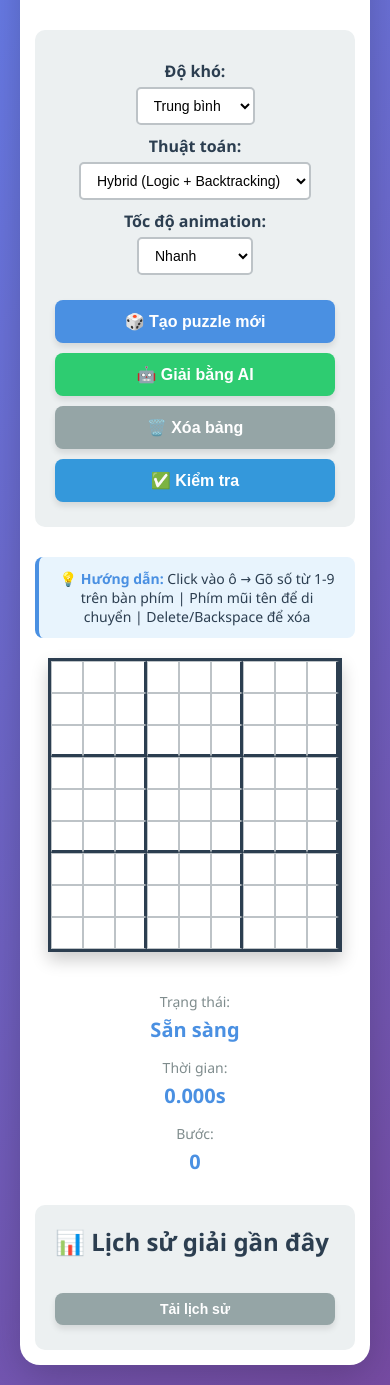
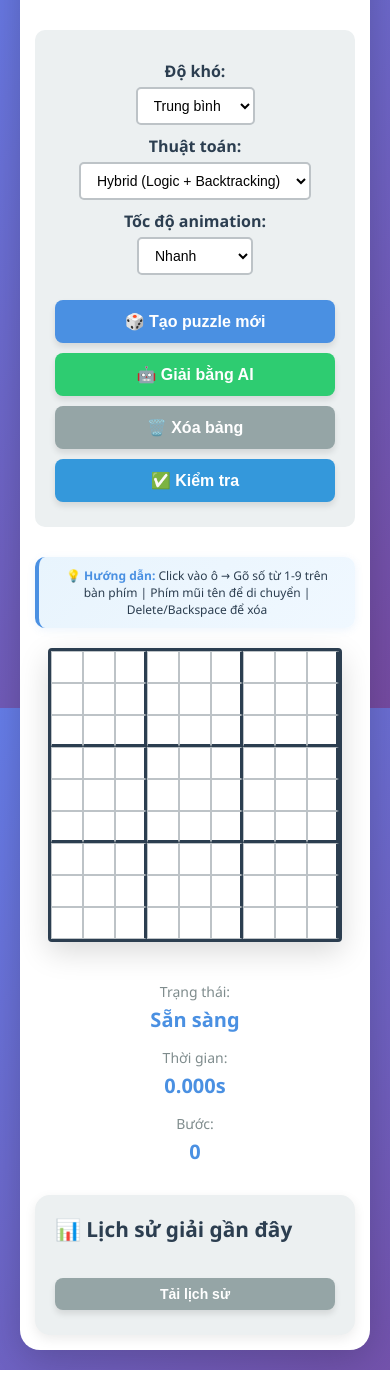
Before and after one commit to devhysterical/sudoku-ai-solver, a FastAPI app: page / in a window 390 px wide. Shown: the part 136-1521 px from the top of the page. Run offline with FastAPI, Linux system fonts and the light colour scheme.

Commit message:
feat: Update server host to localhost, enhance CSS styles, and restructure HTML layout for better responsiveness

```diff
--- a/main.py
+++ b/main.py
@@ -203,4 +203,4 @@
 if __name__ == "__main__":
     import uvicorn
 
-    uvicorn.run(app, host="0.0.0.0", port=8000)
+    uvicorn.run(app, host="localhost", port=8000)
--- a/static/css/style.css
+++ b/static/css/style.css
@@ -22,13 +22,14 @@
 body {
   font-family: "Segoe UI", Tahoma, Geneva, Verdana, sans-serif;
   background: linear-gradient(135deg, #667eea 0%, #764ba2 100%);
+  background-attachment: fixed;
   min-height: 100vh;
   color: var(--text-color);
   padding: 20px;
 }
 
 .container {
-  max-width: 1200px;
+  max-width: 1400px;
   margin: 0 auto;
   background: white;
   border-radius: 20px;
@@ -155,24 +156,33 @@
   font-size: 14px;
 }
 
+/* Game Container - Main Layout */
+.game-container {
+  display: flex;
+  gap: 30px;
+  align-items: flex-start;
+  margin-top: 20px;
+}
+
 /* Board Section */
 .board-section {
+  flex: 1;
   display: flex;
   flex-direction: column;
   align-items: center;
-  margin-bottom: 30px;
 }
 
 .keyboard-hint {
-  background: #e8f4fd;
+  background: linear-gradient(135deg, #e8f4fd 0%, #f0f8ff 100%);
   border-left: 4px solid var(--primary-color);
   padding: 12px 20px;
   margin-bottom: 20px;
-  border-radius: 8px;
+  border-radius: 10px;
   font-size: 14px;
   color: #2c3e50;
   max-width: 600px;
   text-align: center;
+  box-shadow: 0 2px 8px rgba(74, 144, 226, 0.1);
 }
 
 .keyboard-hint strong {
@@ -187,7 +197,9 @@
   border: 3px solid var(--dark-bg);
   background: var(--dark-bg);
   margin-bottom: 20px;
-  box-shadow: 0 8px 16px rgba(0, 0, 0, 0.2);
+  box-shadow: 0 10px 30px rgba(0, 0, 0, 0.15);
+  border-radius: 4px;
+  overflow: hidden;
 }
 
 .cell {
@@ -281,40 +293,52 @@
   color: var(--primary-color);
 }
 
-/* History Panel */
+/* History Sidebar */
+.history-sidebar {
+  width: 350px;
+  flex-shrink: 0;
+}
+
 .history-panel {
   background: var(--light-bg);
   padding: 20px;
-  border-radius: 10px;
-  margin-top: 30px;
+  border-radius: 15px;
+  height: 100%;
+  box-shadow: 0 4px 12px rgba(0, 0, 0, 0.08);
+  position: sticky;
+  top: 20px;
 }
 
 .history-panel h2 {
-  font-size: 1.5em;
+  font-size: 1.3em;
   margin-bottom: 15px;
   color: var(--text-color);
+  font-weight: 600;
 }
 
 .history-list {
-  max-height: 300px;
+  max-height: 500px;
   overflow-y: auto;
   margin-bottom: 15px;
+  padding-right: 5px;
 }
 
 .history-item {
   background: white;
-  padding: 15px;
-  margin-bottom: 10px;
-  border-radius: 8px;
+  padding: 12px 15px;
+  margin-bottom: 8px;
+  border-radius: 10px;
   border-left: 4px solid var(--primary-color);
   display: flex;
   justify-content: space-between;
   align-items: center;
-  transition: transform 0.2s;
+  transition: all 0.2s;
+  box-shadow: 0 2px 4px rgba(0, 0, 0, 0.05);
 }
 
 .history-item:hover {
-  transform: translateX(5px);
+  transform: translateY(-2px);
+  box-shadow: 0 4px 8px rgba(0, 0, 0, 0.1);
 }
 
 .history-info {
@@ -324,11 +348,13 @@
 .history-algorithm {
   font-weight: 600;
   color: var(--primary-color);
+  font-size: 0.95em;
 }
 
 .history-time {
   color: #7f8c8d;
-  font-size: 14px;
+  font-size: 0.85em;
+  margin-top: 4px;
 }
 
 .history-status {
@@ -379,6 +405,26 @@
 }
 
 /* Responsive Design */
+@media (max-width: 1200px) {
+  .game-container {
+    flex-direction: column;
+    align-items: center;
+  }
+
+  .history-sidebar {
+    width: 100%;
+    max-width: 600px;
+  }
+
+  .history-panel {
+    position: static;
+  }
+
+  .history-list {
+    max-height: 300px;
+  }
+}
+
 @media (max-width: 768px) {
   :root {
     --cell-size: 40px;
@@ -394,6 +440,11 @@
 
   .control-panel {
     text-align: center;
+  }
+
+  .keyboard-hint {
+    font-size: 12px;
+    padding: 10px 15px;
   }
 
   .control-group {
--- a/templates/index.html
+++ b/templates/index.html
@@ -4,6 +4,7 @@
     <meta charset="UTF-8" />
     <meta name="viewport" content="width=device-width, initial-scale=1.0" />
     <title>Sudoku AI Solver</title>
+    <link rel="icon" type="image/png" href="/static/img/sudoku_logo.png" />
     <link rel="stylesheet" href="/static/css/style.css" />
   </head>
   <body>
@@ -65,8 +66,9 @@
           </div>
         </section>
 
-        <!-- Sudoku Board -->
-        <!-- Sudoku Board -->
+        <!-- Main Game Area with Sidebar -->
+        <div class="game-container">
+          <!-- Sudoku Board Section -->
           <section class="board-section">
             <div class="keyboard-hint">
               💡 <strong>Hướng dẫn:</strong> Click vào ô → Gõ số từ 1-9 trên bàn
@@ -90,14 +92,17 @@
             </div>
           </section>
 
-        <!-- History Panel -->
-        <section class="history-panel">
+          <!-- History Sidebar -->
+          <aside class="history-sidebar">
+            <div class="history-panel">
               <h2>📊 Lịch sử giải gần đây</h2>
               <div id="history-list" class="history-list"></div>
               <button id="btnLoadHistory" class="btn btn-secondary btn-sm">
                 Tải lịch sử
               </button>
-        </section>
+            </div>
+          </aside>
+        </div>
       </main>
     </div>
 
```
Also changed, not shown: static/img/sudoku_logo.png (added). Lines whose indentation alone changed are shown as unchanged.
